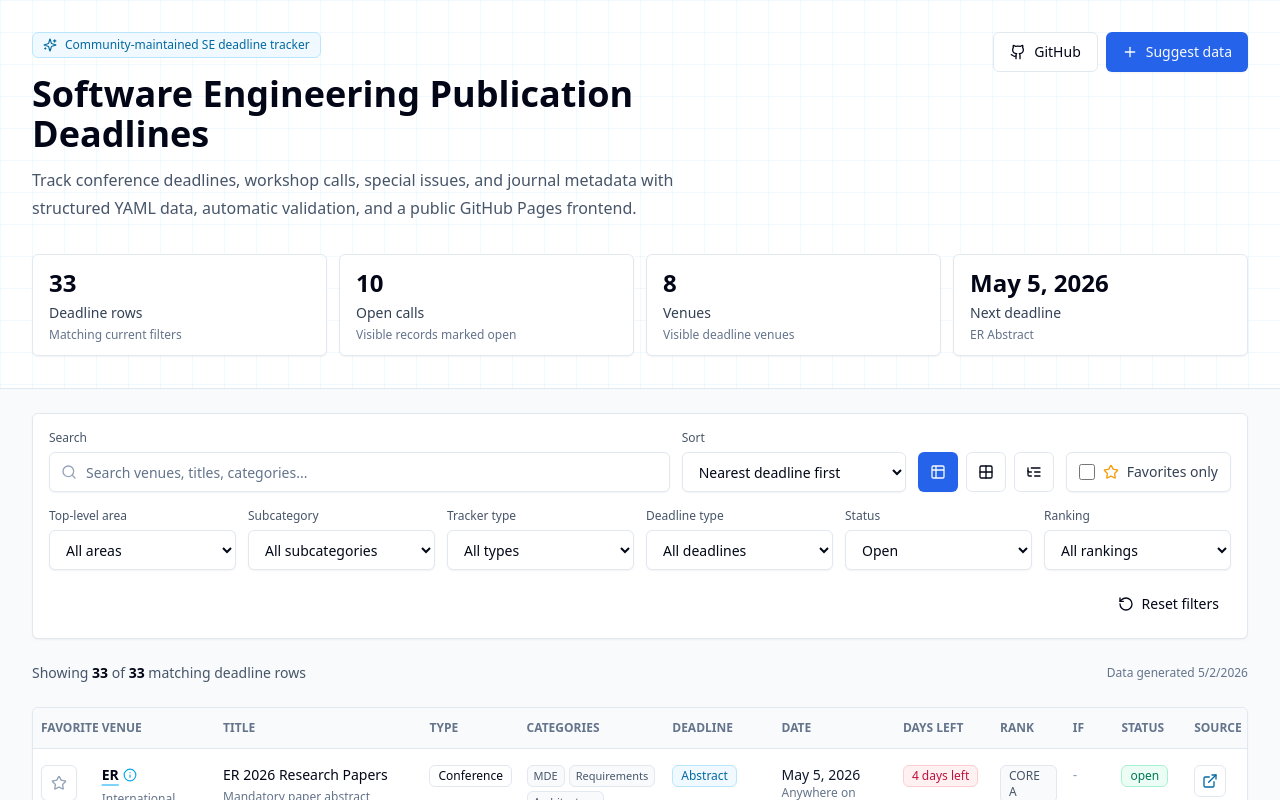
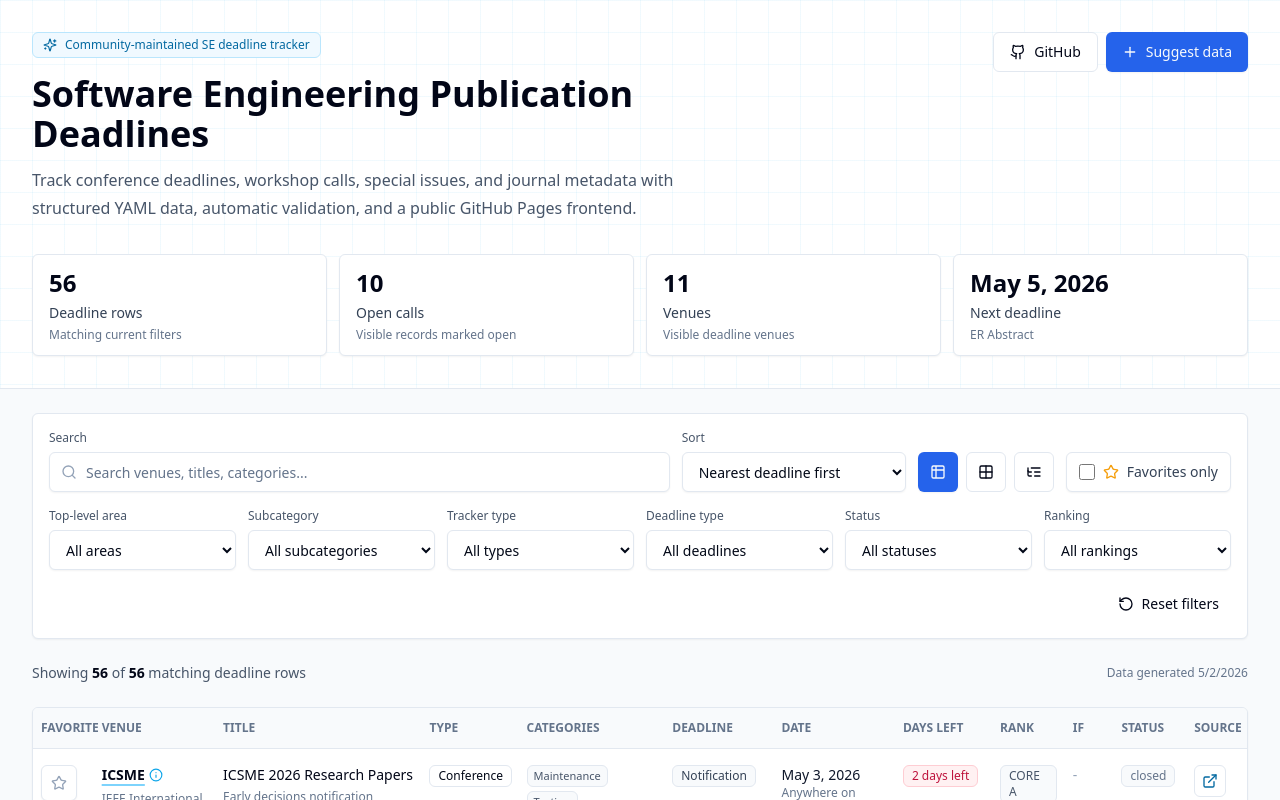
Before and after one commit to Aries-Fu/se-publication-deadlines, a React (Vite) app: page / in a window 1280 px wide. Shown: the top 800 px of the page. Built offline with nearby package versions, Linux system fonts and the light colour scheme.

Commit message:
Show all statuses by default

```diff
--- a/src/App.tsx
+++ b/src/App.tsx
@@ -37,7 +37,7 @@ const initialFilters: FiltersState = {
   secondaryCategory: "",
   venueType: "",
   deadlineLabel: "",
-  status: "open",
+  status: "",
   ranking: "",
   favoritesOnly: false,
 };
```
